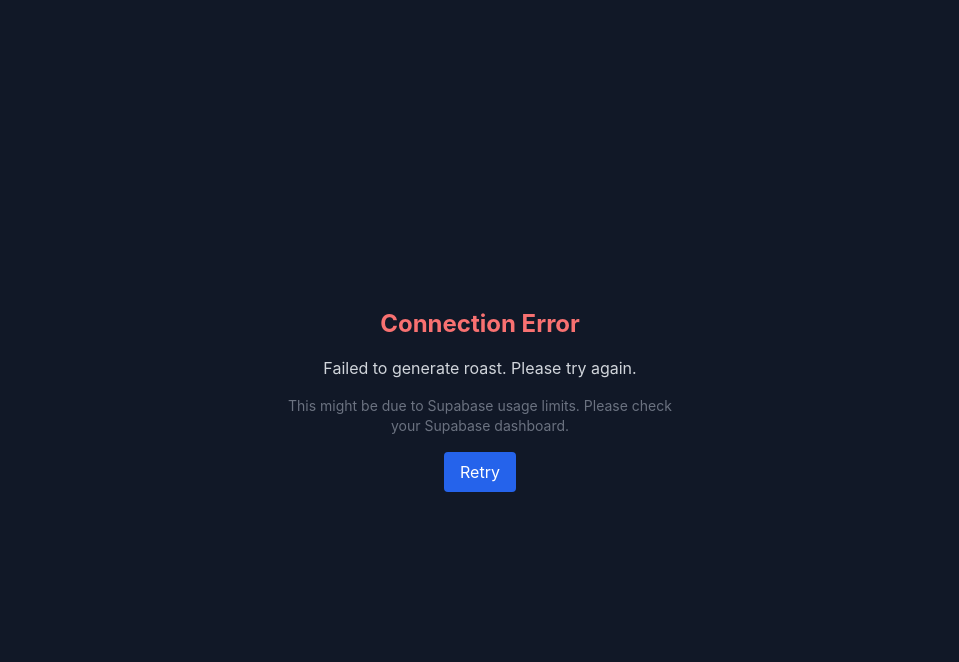
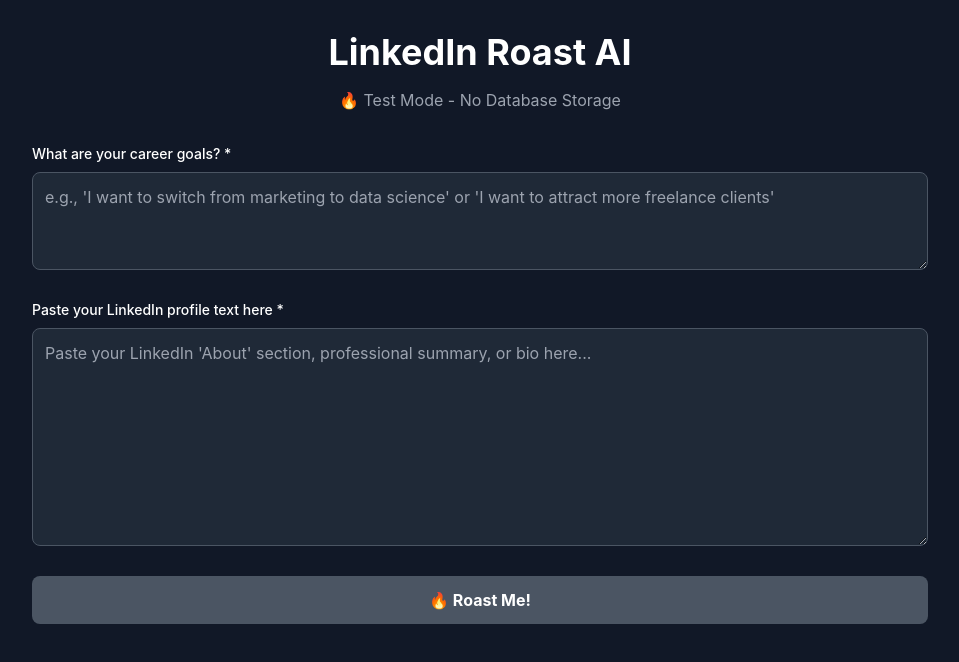
Before and after one commit to maguirehampson/linkedin-roast-ai, a Next.js app: page / in a window 1280 px wide. Shown: the top 662 px of the page, without its empty margins (160-1119 px from the left). Built offline with nearby package versions, Linux system fonts and the light colour scheme; no server answers.

Commit message:
feat: create test mode without database dependencies - ready for rapid testing and feedback

```diff
--- a/app/api/roast/route.ts
+++ b/app/api/roast/route.ts
@@ -1,7 +1,6 @@
 import { NextRequest, NextResponse } from 'next/server';
 import OpenAI from 'openai';
 import { ROASTBOT_SYSTEM_PROMPT } from '@/ai/systemPrompt';
-import { RoastDB } from '@/lib/supabase-server';
 
 // Initialize OpenAI client at runtime
 const getOpenAIClient = () => {
@@ -14,7 +13,7 @@
 
 export async function POST(request: NextRequest) {
   try {
-    const { goals, profileText, contextText, profilePdfUrl, contextFileUrl } = await request.json();
+    const { goals, profileText, contextText } = await request.json();
 
     // Validate input
     if (!goals || !profileText) {
@@ -93,29 +92,11 @@
     if (!Array.isArray(roastData.vibe_tags)) throw new Error('vibe_tags must be an array');
     if (!Array.isArray(roastData.diagnostics)) throw new Error('diagnostics must be an array');
 
-    // Store the roast result in Supabase using service role key
-    const storedRoast = await RoastDB.create({
-      goals_text: goals,
-      profile_text: profileText,
-      context_text: contextText,
-      roast_text: roastData.roast,
-      savage_score: roastData.savage_score,
-      brutal_feedback: roastData.brutal_feedback,
-      constructive_path_forward: roastData.constructive_path_forward,
-      hashtags_to_avoid: roastData.hashtags_to_avoid,
-      top_skills_to_highlight: roastData.top_skills_to_highlight,
-      vibe_tags: roastData.vibe_tags,
-      share_quote: roastData.share_quote,
-      meme_caption: roastData.meme_caption,
-      diagnostics: roastData.diagnostics,
-      session_id: Math.random().toString(36).substr(2, 9),
-      profile_pdf_url: profilePdfUrl,
-      context_file_url: contextFileUrl
-    });
-
+    // Return the roast data without storing in database
     return NextResponse.json({
       ...roastData,
-      id: storedRoast.id
+      id: Math.random().toString(36).substr(2, 9), // Generate a simple ID for testing
+      timestamp: new Date().toISOString()
     });
 
   } catch (error) {
--- a/components/RoastPage.tsx
+++ b/components/RoastPage.tsx
@@ -1,15 +1,18 @@
 "use client"
 
-import React, { useState, useEffect } from "react";
+import React, { useState } from "react";
 
 export default function RoastPage() {
-  const [isLoading, setIsLoading] = useState(true);
-  const [hasError, setHasError] = useState(false);
-  const [errorMessage, setErrorMessage] = useState("");
+  const [goals, setGoals] = useState("");
+  const [profileText, setProfileText] = useState("");
+  const [isSubmitting, setIsSubmitting] = useState(false);
+  const [result, setResult] = useState<any>(null);
 
-  useEffect(() => {
-    // Test Supabase connection
-    const testConnection = async () => {
+  const handleSubmit = async (e: React.FormEvent) => {
+    e.preventDefault();
+    if (!goals.trim() || !profileText.trim()) return;
+
+    setIsSubmitting(true);
     try {
       const response = await fetch('/api/roast', {
         method: 'POST',
@@ -17,67 +20,168 @@
           'Content-Type': 'application/json',
         },
         body: JSON.stringify({
-            goals: "test",
-            profileText: "test profile",
+          goals: goals,
+          profileText: profileText,
         }),
       });
 
       if (!response.ok) {
-          const errorData = await response.json().catch(() => ({}));
-          throw new Error(errorData.error || 'API connection failed');
+        throw new Error('Failed to generate roast');
       }
 
-        setIsLoading(false);
+      const data = await response.json();
+      setResult(data);
     } catch (error) {
-        console.error('Connection test failed:', error);
-        setHasError(true);
-        setErrorMessage(error instanceof Error ? error.message : 'Connection failed');
-        setIsLoading(false);
+      console.error('Error:', error);
+      alert('Error generating roast. Please try again.');
+    } finally {
+      setIsSubmitting(false);
     }
   };
 
-    testConnection();
-  }, []);
+  return (
+    <div className="min-h-screen bg-gray-900 text-white">
+      <div className="container mx-auto px-4 py-8">
+        <div className="text-center mb-8">
+          <h1 className="text-4xl font-bold mb-4">LinkedIn Roast AI</h1>
+          <p className="text-gray-400">🔥 Test Mode - No Database Storage</p>
+        </div>
 
-  if (isLoading) {
-    return (
-      <div className="min-h-screen bg-gray-900 text-white flex items-center justify-center">
-        <div className="text-center">
-          <div className="animate-spin rounded-full h-12 w-12 border-b-2 border-white mx-auto mb-4"></div>
-          <p className="text-gray-400">Testing connection...</p>
+        {!result ? (
+          <div className="max-w-4xl mx-auto">
+            <form onSubmit={handleSubmit} className="space-y-6">
+              <div>
+                <label className="block text-sm font-medium mb-2">
+                  What are your career goals? *
+                </label>
+                <textarea
+                  value={goals}
+                  onChange={(e) => setGoals(e.target.value)}
+                  placeholder="e.g., 'I want to switch from marketing to data science' or 'I want to attract more freelance clients'"
+                  className="w-full p-3 bg-gray-800 border border-gray-600 rounded-lg text-white placeholder-gray-400"
+                  rows={3}
+                  required
+                />
+              </div>
+
+              <div>
+                <label className="block text-sm font-medium mb-2">
+                  Paste your LinkedIn profile text here *
+                </label>
+                <textarea
+                  value={profileText}
+                  onChange={(e) => setProfileText(e.target.value)}
+                  placeholder="Paste your LinkedIn 'About' section, professional summary, or bio here..."
+                  className="w-full p-3 bg-gray-800 border border-gray-600 rounded-lg text-white placeholder-gray-400"
+                  rows={8}
+                  required
+                />
+              </div>
+
+              <button
+                type="submit"
+                disabled={!goals.trim() || !profileText.trim() || isSubmitting}
+                className="w-full bg-red-600 hover:bg-red-700 disabled:bg-gray-600 text-white font-bold py-3 px-6 rounded-lg"
+              >
+                {isSubmitting ? '🔥 Generating Roast...' : '🔥 Roast Me!'}
+              </button>
+            </form>
+          </div>
+        ) : (
+          <div className="max-w-4xl mx-auto space-y-6">
+            <div className="bg-gray-800 rounded-lg p-6">
+              <h2 className="text-2xl font-bold mb-4">Your Roast Results</h2>
+              <div className="space-y-6">
+                <div>
+                  <h3 className="font-semibold text-red-400 mb-2">Score:</h3>
+                  <p className="text-3xl font-bold">{result.savage_score}</p>
+                </div>
+
+                <div>
+                  <h3 className="font-semibold text-red-400 mb-2">🔥 Roast:</h3>
+                  <p className="text-gray-300 bg-gray-700 p-3 rounded">{result.roast}</p>
+                </div>
+
+                <div>
+                  <h3 className="font-semibold text-yellow-400 mb-2">💀 Brutal Feedback:</h3>
+                  <p className="text-gray-300 bg-gray-700 p-3 rounded">{result.brutal_feedback}</p>
+                </div>
+
+                <div>
+                  <h3 className="font-semibold text-green-400 mb-2">💡 Constructive Path:</h3>
+                  <p className="text-gray-300 bg-gray-700 p-3 rounded">{result.constructive_path_forward}</p>
+                </div>
+
+                {result.vibe_tags && result.vibe_tags.length > 0 && (
+                  <div>
+                    <h3 className="font-semibold text-blue-400 mb-2">🏷️ Vibe Tags:</h3>
+                    <div className="flex flex-wrap gap-2">
+                      {result.vibe_tags.map((tag: string, idx: number) => (
+                        <span key={idx} className="bg-blue-900 text-blue-200 px-2 py-1 rounded text-sm">
+                          {tag}
+                        </span>
+                      ))}
+                    </div>
+                  </div>
+                )}
+
+                {result.share_quote && (
+                  <div>
+                    <h3 className="font-semibold text-purple-400 mb-2">📱 Share Quote:</h3>
+                    <p className="text-gray-300 bg-gray-700 p-3 rounded italic">"{result.share_quote}"</p>
+                  </div>
+                )}
+
+                <div>
+                  <h3 className="font-semibold text-red-400 mb-2">🚫 Hashtags to Avoid:</h3>
+                  <div className="flex flex-wrap gap-2">
+                    {result.hashtags_to_avoid.map((hashtag: string, idx: number) => (
+                      <span key={idx} className="bg-red-900 text-red-200 px-2 py-1 rounded text-sm">
+                        {hashtag}
+                      </span>
+                    ))}
+                  </div>
+                </div>
+
+                <div>
+                  <h3 className="font-semibold text-green-400 mb-2">⭐ Skills to Highlight:</h3>
+                  <div className="flex flex-wrap gap-2">
+                    {result.top_skills_to_highlight.map((skill: string, idx: number) => (
+                      <span key={idx} className="bg-green-900 text-green-200 px-2 py-1 rounded text-sm">
+                        {skill}
+                      </span>
+                    ))}
+                  </div>
+                </div>
+              </div>
+            </div>
+
+            <div className="flex gap-4">
+              <button
+                onClick={() => {
+                  setResult(null);
+                  setGoals("");
+                  setProfileText("");
+                }}
+                className="bg-blue-600 hover:bg-blue-700 text-white font-bold py-2 px-4 rounded"
+              >
+                🔄 Try Again
+              </button>
+
+              <button
+                onClick={() => {
+                  const textToCopy = `LinkedIn Roast Results:\n\nScore: ${result.savage_score}\n\nRoast: ${result.roast}\n\nBrutal Feedback: ${result.brutal_feedback}\n\nConstructive Path: ${result.constructive_path_forward}`;
+                  navigator.clipboard.writeText(textToCopy);
+                  alert('Results copied to clipboard!');
+                }}
+                className="bg-green-600 hover:bg-green-700 text-white font-bold py-2 px-4 rounded"
+              >
+                📋 Copy Results
+              </button>
+            </div>
+          </div>
+        )}
       </div>
     </div>
   );
 }
-
-  if (hasError) {
-    return (
-      <div className="min-h-screen bg-gray-900 text-white flex items-center justify-center">
-        <div className="text-center max-w-md mx-auto p-6">
-          <h1 className="text-2xl font-bold mb-4 text-red-400">Connection Error</h1>
-          <p className="text-gray-300 mb-4">{errorMessage}</p>
-          <p className="text-sm text-gray-500">
-            This might be due to Supabase usage limits. Please check your Supabase dashboard.
-          </p>
-          <button
-            onClick={() => window.location.reload()}
-            className="mt-4 px-4 py-2 bg-blue-600 text-white rounded hover:bg-blue-700"
-          >
-            Retry
-          </button>
-        </div>
-      </div>
-    );
-  }
-
-  return (
-    <div className="min-h-screen bg-gray-900 text-white flex items-center justify-center">
-      <div className="text-center">
-        <h1 className="text-4xl font-bold mb-4">LinkedIn Roast AI</h1>
-        <p className="text-green-400 mb-2">✅ Connection successful!</p>
-        <p className="text-gray-400">Debug: Basic component rendering</p>
-        <p className="text-sm text-gray-500 mt-2">If you see this, the component is working</p>
-      </div>
-    </div>
-  );
-}
```
Also changed, not shown: 1 other file (tests, documents, lock files or other folders). Lines whose indentation alone changed are shown as unchanged.
